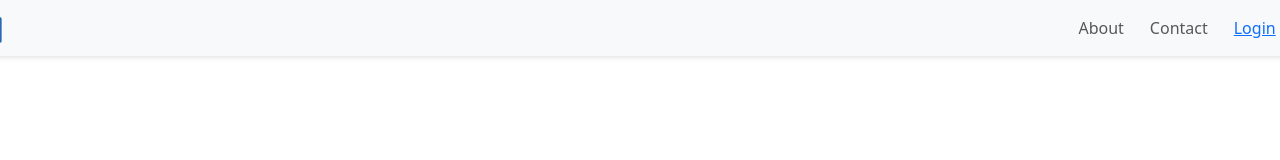
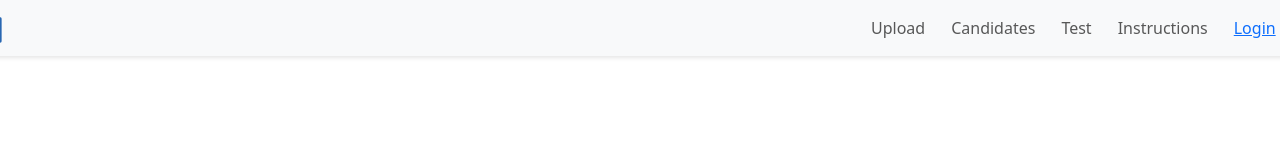
Before and after one commit to swarajgosavi/LLM_Bankathon, a React (Create React App) app: page / in a window 1280 px wide. Shown: the top 160 px of the page. Built offline with nearby package versions, Linux system fonts and the light colour scheme.

Commit message:
Updated Routes

```diff
--- a/src/components/Navbar.js
+++ b/src/components/Navbar.js
@@ -1,28 +1,10 @@
-import React, { useState } from 'react';
+// Navbar.js
+import React from 'react';
 import { Link } from 'react-router-dom';
 import companyLogo from '../images/company-logo.png';
-import { FaUser, FaFileAlt, FaHome, FaSignOutAlt, FaBars, FaTimes } from 'react-icons/fa';
 import '../styles/Navbar.css';
-import '../styles/Sidebar.css';
 
 const Navbar = ({ loggedInUser }) => {
-  const [isSidebarOpen, setIsSidebarOpen] = useState(false);
-  const [sidebarAnimation, setSidebarAnimation] = useState('');
-
-  const toggleSidebar = () => {
-    if (isSidebarOpen) {
-      setSidebarAnimation('slide-out');
-      setTimeout(() => {
-        setIsSidebarOpen(false);
-        setSidebarAnimation('');
-      }, 300);
-    } else {
-      setIsSidebarOpen(true);
-      setSidebarAnimation('slide-in');
-    }
-  };
-
-
   return (
     <nav className="navbar navbar-expand-lg navbar-light bg-light">
       <div className="container-fluid">
@@ -32,59 +14,40 @@ const Navbar = ({ loggedInUser }) => {
         <button
           className="navbar-toggler"
           type="button"
-          onClick={toggleSidebar}
+          data-bs-toggle="collapse"
+          data-bs-target="#navbarNav"
+          aria-controls="navbarNav"
+          aria-expanded="false"
+          aria-label="Toggle navigation"
         >
-          <FaBars className="navbar-toggler-icon" />
+          <span className="navbar-toggler-icon"></span>
         </button>
-        <div className={`sidebar ${isSidebarOpen ? 'open' : ''} ${sidebarAnimation}`}>
-          <div className="sidebar-header">
-
-            {loggedInUser && (
-              <div className="user-profile">
-                <img src={loggedInUser.profilePic} alt="Profile" className="profile-pic" />
-                <span className="user-name">{loggedInUser.name}</span>
-              </div>
-            )}
-            <button className="close-btn" onClick={toggleSidebar}>
-              <FaTimes />
-            </button>
-          </div>
-          <ul className="sidebar-menu">
-            <li>
-              <FaHome className="menu-icon" />
-              <span className="menu-text">Home</span>
-            </li>
-            <li>
-              <FaFileAlt className="menu-icon" />
-              <span className="menu-text">Job Description</span>
-            </li>
-            <li>
-              <FaFileAlt className="menu-icon" />
-              <span className="menu-text">Upload CVs</span>
-            </li>
-            <li>
-              <FaSignOutAlt className="menu-icon" />
-              <span className="menu-text">Logout</span>
-            </li>
-          </ul>
-        </div>
-        {/* Original content of the navbar */}
         <div className="collapse navbar-collapse justify-content-end" id="navbarNav">
           <ul className="navbar-nav">
             <li className="nav-item">
-              <Link className="nav-link" to="/about">
-                About
+              <Link className="nav-link" to="/upload">
+                Upload
               </Link>
             </li>
             <li className="nav-item">
-              <Link className="nav-link" to="/contact">
-                Contact
+              <Link className="nav-link" to="/candidates">
+              Candidates
+              </Link>
+            </li>
+            <li className="nav-item">
+              <Link className="nav-link" to="/test">
+              Test
+              </Link>
+            </li>
+            <li className="nav-item">
+              <Link className="nav-link" to="/instructions">
+              Instructions
               </Link>
             </li>
             {loggedInUser ? (
               <li className="nav-item">
                 <Link className="nav-link" to="/profile">
-                  <FaUser className="fas fa-user" /> {loggedInUser.name}
+                  <i className="fas fa-user"></i> {loggedInUser.name}
                 </Link>
               </li>
             ) : (
--- a/src/index.js
+++ b/src/index.js
@@ -11,9 +11,10 @@ import Candidates from './components/Candidates';
 
 const root = ReactDOM.createRoot(document.getElementById('root'));
 root.render(
-  <React.StrictMode>
-    <App />
-  </React.StrictMode>
+ <Router>
+  <App />
+ </Router>
+
 );
 
 
```
